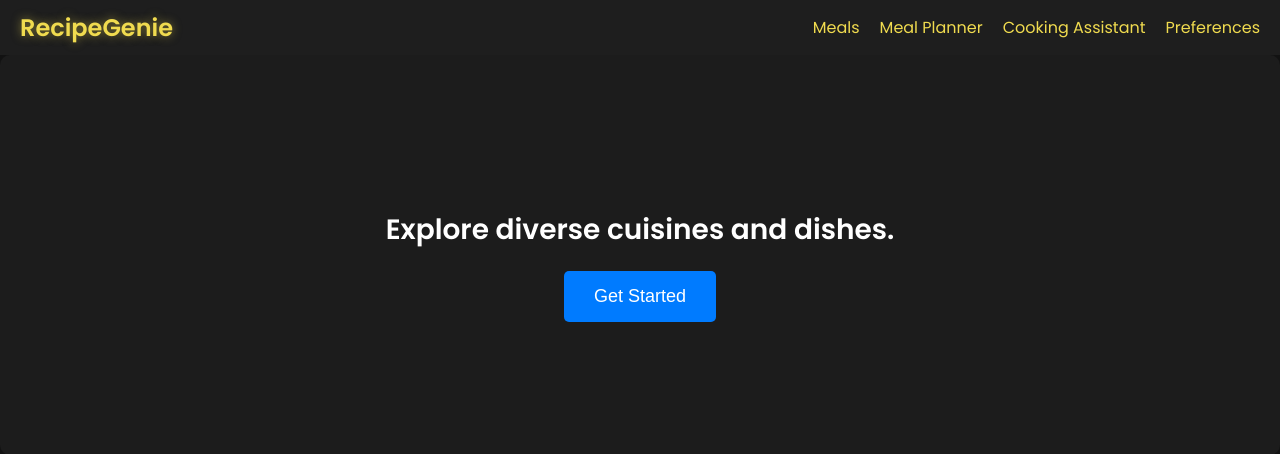
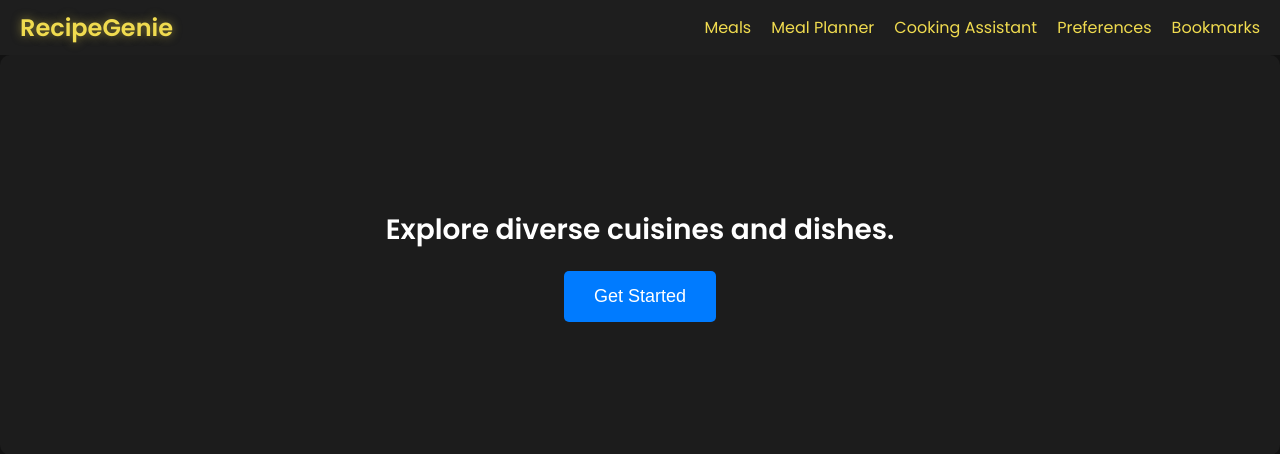
Before and after one commit to MukeshAofficial/Recipe-Genie, a Flask app: page / in a window 1280 px wide. Shown: the top 454 px of the page. Run offline with Flask 3, Linux system fonts and the light colour scheme.

Commit message:
Update index.html

```diff
--- a/RecipeGenie/templates/index.html
+++ b/RecipeGenie/templates/index.html
@@ -183,6 +183,7 @@
             <a href="/meal-plan">Meal Planner</a>
             <a href="/chatbot">Cooking Assistant</a>
             <a href="/preferences">Preferences</a>
+            <a href="/bookmarks">Bookmarks</a> <!-- Added Bookmarks link -->
         </nav>
     </header>
 
```
